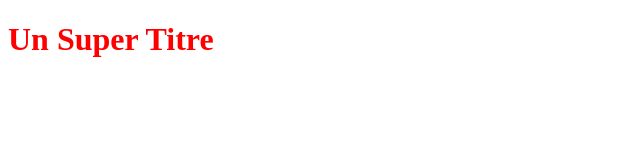
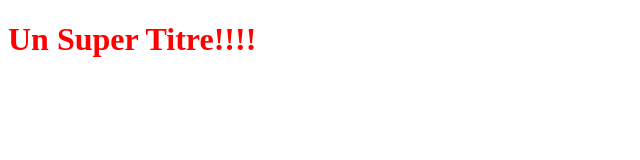
Before and after one commit to MaximeYene/OpenClassroomProject, a plain HTML site: page index.html in a window 1280 px wide. Shown: the full height of the page, 0-640 px from the left. Drawn offline with Linux system fonts and the light colour scheme.

Commit message:
Modification du titre H1

```diff
--- a/index.html
+++ b/index.html
@@ -6,6 +6,6 @@
 	<title></title>
 </head>
 <body>
-	<h1>Un Super Titre</h1>
+	<h1>Un Super Titre!!!!</h1>
 </body>
 </html>
```
